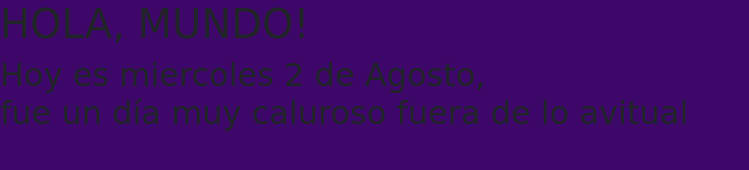
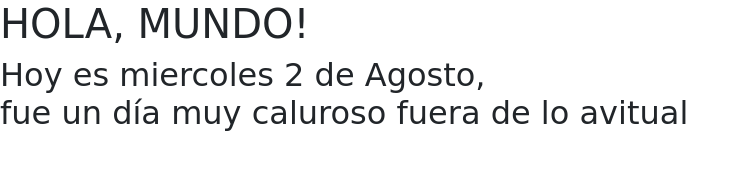
Before and after one commit to DamianFrontini12/repositorio-git-Frontini, a plain HTML site: page index.html in a window 1280 px wide. Shown: the whole page, without its empty margins (0-749 px from the left). Drawn offline with nearby package versions, Linux system fonts and the light colour scheme; a web font is replaced by a local one.

Commit message:
Se cambio color de la página

```diff
--- a/estilos.css
+++ b/estilos.css
@@ -1,4 +1,4 @@
 body{
-    background-color: rgb(60, 7, 104);
+    background-color: rgb(60, 7, 104) brown;
     font-family: 'Bungee Spice', cursive;
 }
```
